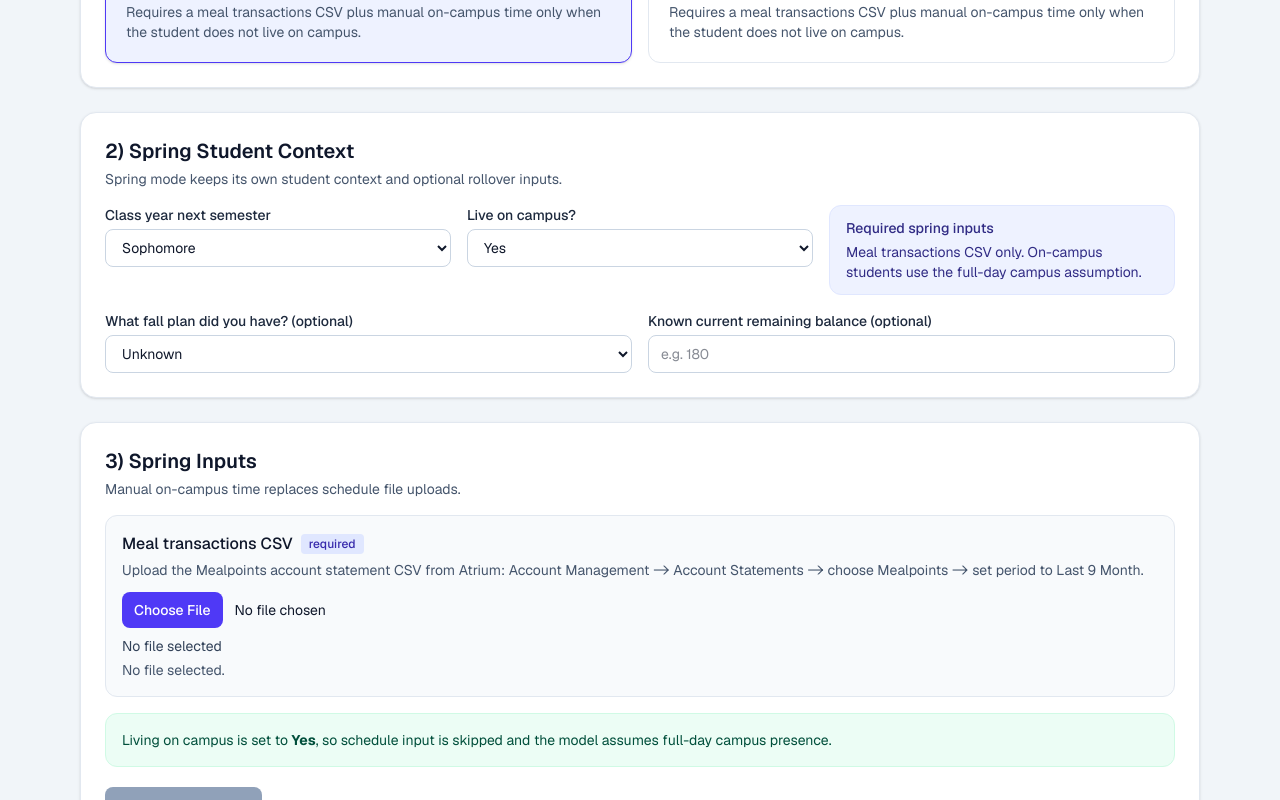
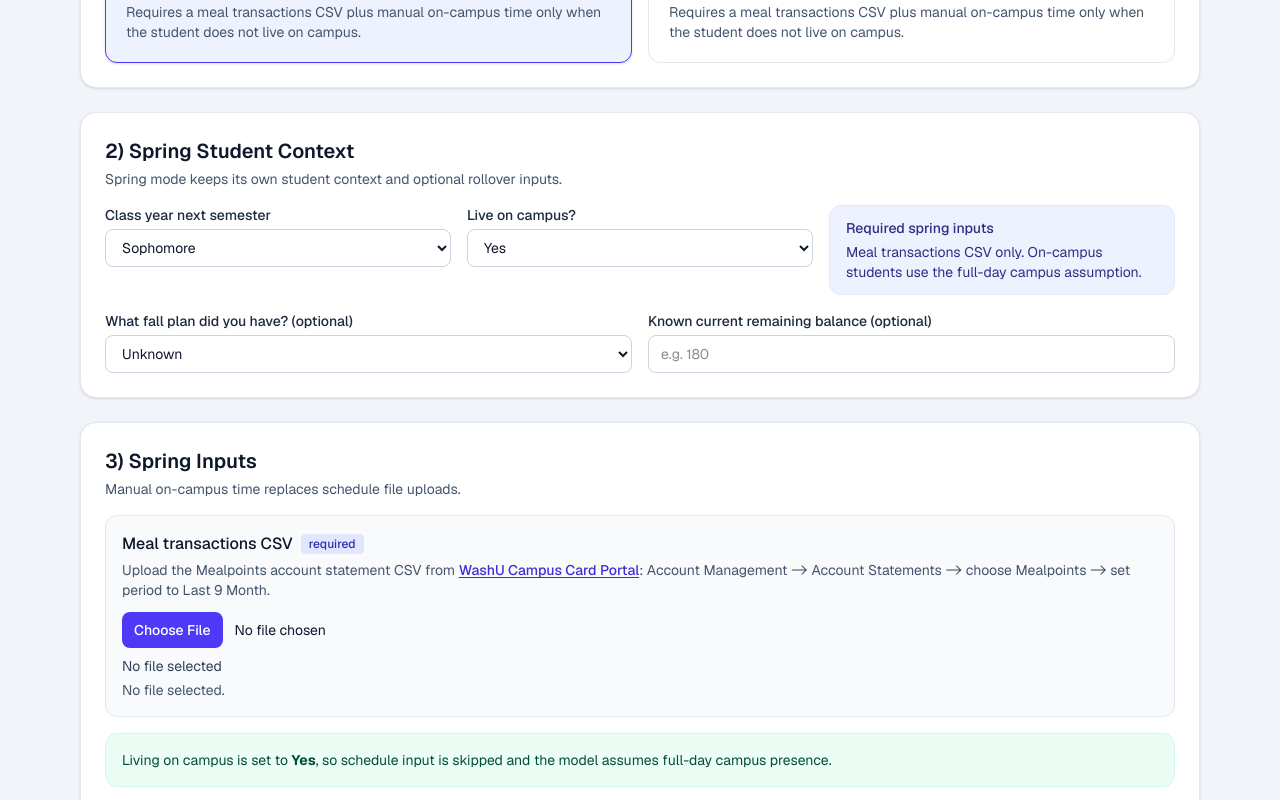
Before and after one commit to DaDouglasLi/washu-mp-plan-recommender, a Next.js app: page / in a window 1280 px wide. Shown: the part 408-1208 px from the top of the page. Built offline with nearby package versions, Linux system fonts and the light colour scheme.

Commit message:
update wording

```diff
--- a/app/page.tsx
+++ b/app/page.tsx
@@ -28,7 +28,7 @@ export default function Home() {
 
         <SectionCard
           title="1) Choose Prediction Mode"
-          subtitle="If you are going to deside your plan for fall semester, choose fall mode; if you are going to deside your plan for spring semester, choose spring"
+          subtitle="If you are going to deside your plan for fall semester, choose fall mode; if you are going to deside your plan for spring semester, choose spring mode."
         >
           <div className="grid gap-4 md:grid-cols-2">
             <button
--- a/components/FallModeForm.tsx
+++ b/components/FallModeForm.tsx
@@ -229,7 +229,21 @@ export function FallModeForm() {
         <div className="grid gap-4">
           <FileUploadField
             label="Meal transactions CSV"
-            description="Upload the Mealpoints account statement CSV from Atrium: Account Management -> Account Statements -> choose Mealpoints -> set period to Last 9 Month."
+            description={
+              <>
+                Upload the Mealpoints account statement CSV from{" "}
+                <a
+                  href="https://atrium.wustl.edu/"
+                  target="_blank"
+                  rel="noreferrer"
+                  className="font-medium text-indigo-700 underline underline-offset-2"
+                >
+                  WashU Campus Card Portal
+                </a>
+                : Account Management -&gt; Account Statements -&gt; choose Mealpoints -&gt; set
+                period to Last 9 Month.
+              </>
+            }
             required
             accept=".csv"
             fileName={mealHistory.fileName}
--- a/components/FileUploadField.tsx
+++ b/components/FileUploadField.tsx
@@ -1,10 +1,10 @@
 "use client";
 
-import { ChangeEvent } from "react";
+import { ChangeEvent, ReactNode } from "react";
 
 interface FileUploadFieldProps {
   label: string;
-  description: string;
+  description: ReactNode;
   accept?: string;
   required?: boolean;
   onFileSelect: (file: File | null) => void;
--- a/components/SpringModeForm.tsx
+++ b/components/SpringModeForm.tsx
@@ -263,7 +263,21 @@ export function SpringModeForm() {
         <div className="grid gap-4">
           <FileUploadField
             label="Meal transactions CSV"
-            description="Upload the Mealpoints account statement CSV from Atrium: Account Management -> Account Statements -> choose Mealpoints -> set period to Last 9 Month."
+            description={
+              <>
+                Upload the Mealpoints account statement CSV from{" "}
+                <a
+                  href="https://atrium.wustl.edu/"
+                  target="_blank"
+                  rel="noreferrer"
+                  className="font-medium text-indigo-700 underline underline-offset-2"
+                >
+                  WashU Campus Card Portal
+                </a>
+                : Account Management -&gt; Account Statements -&gt; choose Mealpoints -&gt; set
+                period to Last 9 Month.
+              </>
+            }
             required
             accept=".csv"
             fileName={mealHistory.fileName}
```
